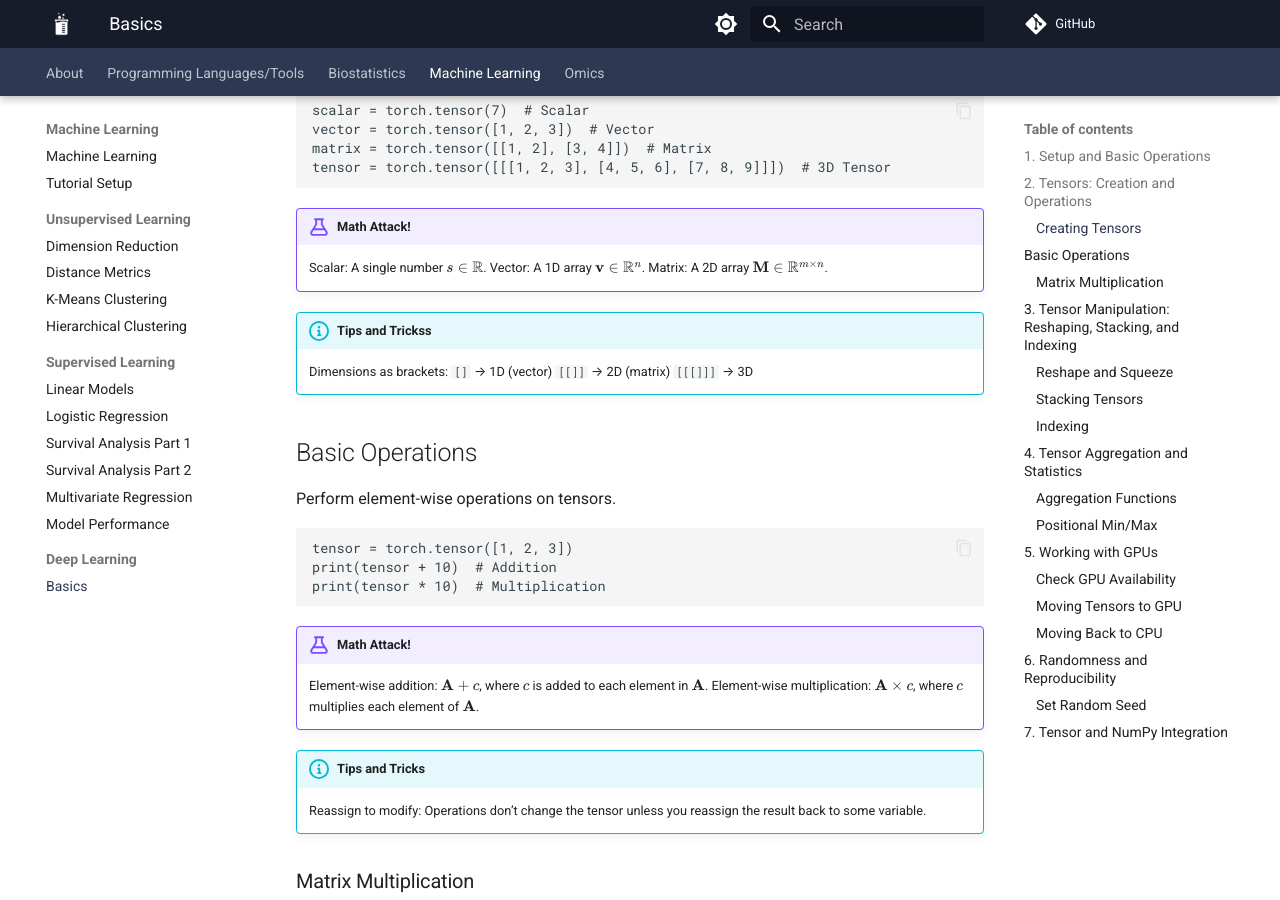
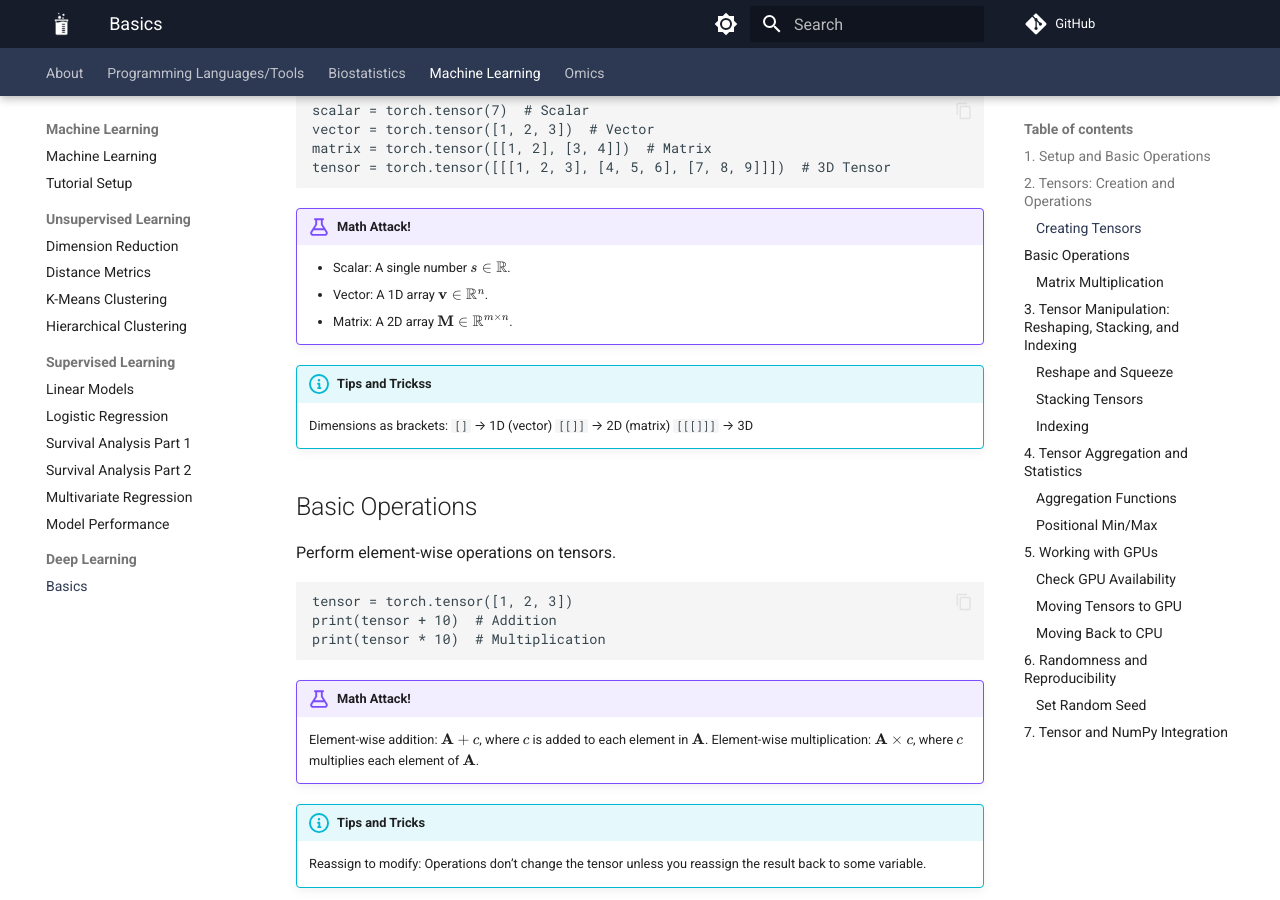
Before and after one commit to comp-tox-jhu/CompToxLab, an MkDocs documentation site: the page built from docs/machine_learning/deep_learning/00_basics.md, in a window 1280 px wide and 900 px high, scrolled down 448 px. Built offline with MkDocs 1.6.1 and Material for MkDocs 9.7.7, drawn with Linux system fonts in a browser that asks for light colours; comment, search, counter and statistics services are not loaded.

````diff
--- a/docs/machine_learning/deep_learning/00_basics.md
+++ b/docs/machine_learning/deep_learning/00_basics.md
@@ -18,9 +18,9 @@ tensor = torch.tensor([[[1, 2, 3], [4, 5, 6], [7, 8, 9]]])  # 3D Tensor
 ```
 
 !!! example "Math Attack!"
-    Scalar: A single number $s \in \mathbb{R}$.
-    Vector: A 1D array $\mathbf{v} \in \mathbb{R}^n$.
-    Matrix: A 2D array $\mathbf{M} \in \mathbb{R}^{m \times n}$.
+    - Scalar: A single number $s \in \mathbb{R}$.
+    - Vector: A 1D array $\mathbf{v} \in \mathbb{R}^n$.
+    - Matrix: A 2D array $\mathbf{M} \in \mathbb{R}^{m \times n}$.
 
 !!! info "Tips and Trickss"
     Dimensions as brackets:
````
